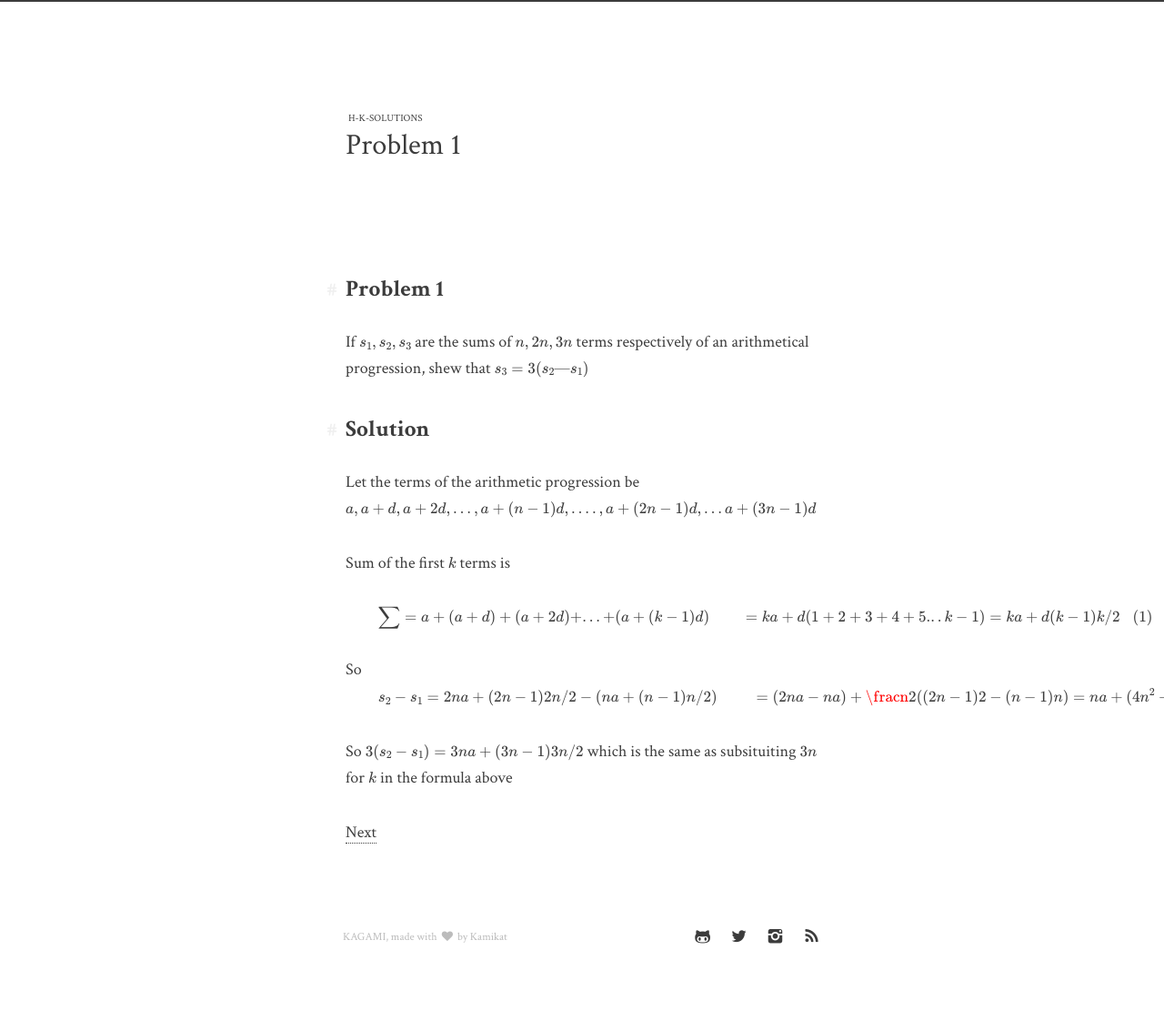
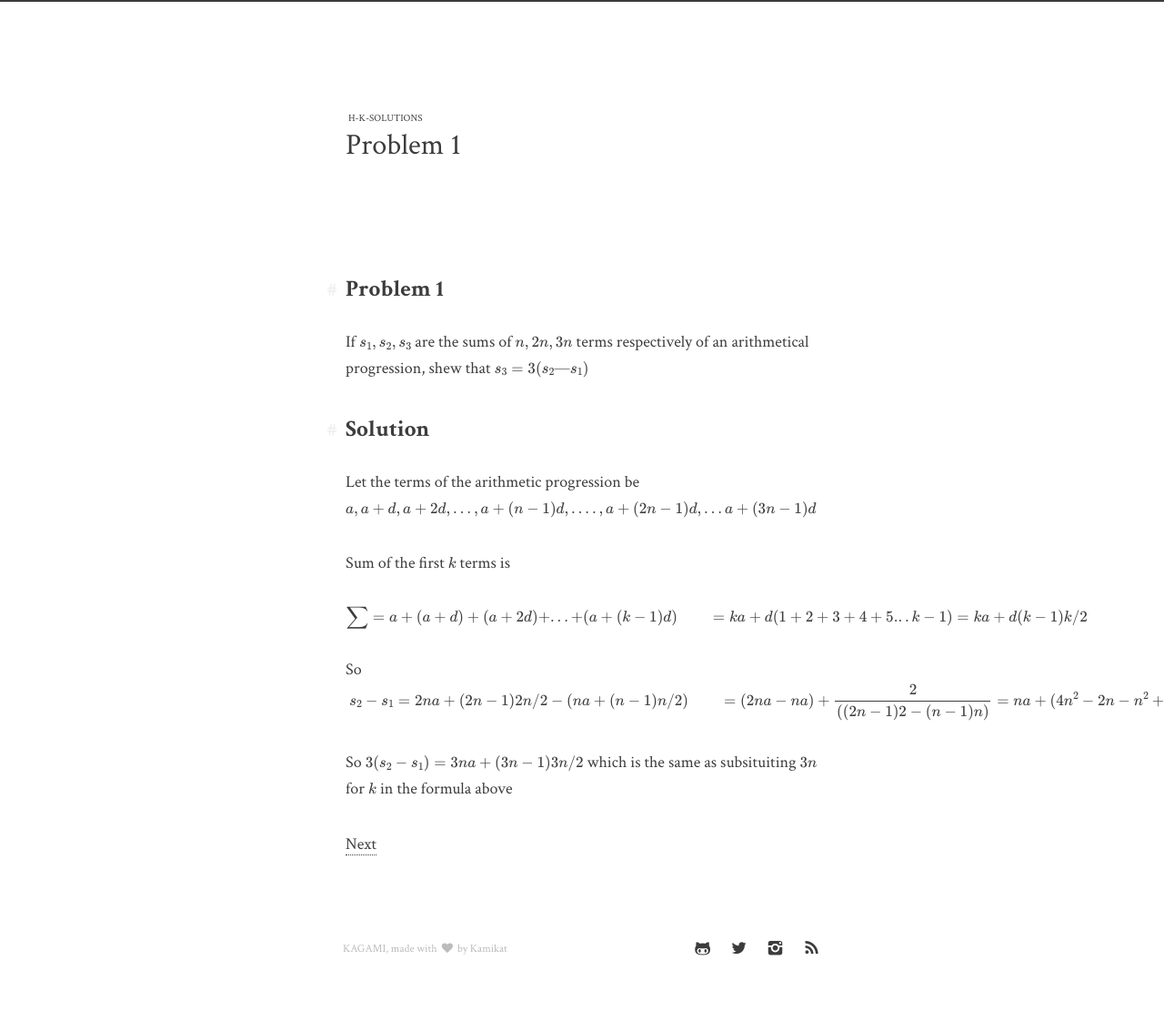
Before and after one commit to dearchap/h-k-solutions, a Jekyll site: the page built from 1.md, in a window 1280 px wide. Shown: the whole page at 91% size. Built offline with Jekyll 4.4.1, drawn with Linux system fonts in a browser that asks for light colours; our own code applies the rules of GitHub Pages for plain Markdown files; formulas are drawn with MathJax 3.

Commit message:
Update 1.md

```diff
--- a/1.md
+++ b/1.md
@@ -12,9 +12,9 @@ Let the terms of the arithmetic progression be $a, a+d, a+2d, ..., a+(n-1)d, ...
 
 Sum of the first $k$ terms is
 
-  $$\begin{align} \sum & = a+(a+d)+(a+2d)+...+(a+(k-1)d) & = ka + d(1+2+3+4+5...k-1) & = ka+d(k-1)k/2 \end{align}$$
+  $$\begin{aligned} \sum & = a+(a+d)+(a+2d)+...+(a+(k-1)d) & = ka + d(1+2+3+4+5...k-1) & = ka+d(k-1)k/2 \end{aligned}$$
 
-So $$ \begin{align} s_2-s_1 & = 2na+(2n-1)2n/2 - (na+(n-1)n/2) & = (2na-na)+\fracn{2}((2n-1)2-(n-1)n) & = na+(4n^2-2n-n^2+n)/2 & = na+(3n^2-n)/2 & = na+(3n-1)n/2 \end{align}$$
+So $$\begin{aligned} s_2-s_1 & = 2na+(2n-1)2n/2 - (na+(n-1)n/2) & = (2na-na)+\frac{2}{((2n-1)2-(n-1)n)} & = na+(4n^2-2n-n^2+n)/2 & = na+(3n^2-n)/2 & = na+(3n-1)n/2 \end{aligned}$$
 
 So $3(s_2-s_1) = 3na + (3n-1)3n/2 $ which is the same as subsituiting $3n$ for $k$ in the formula above
 
```
